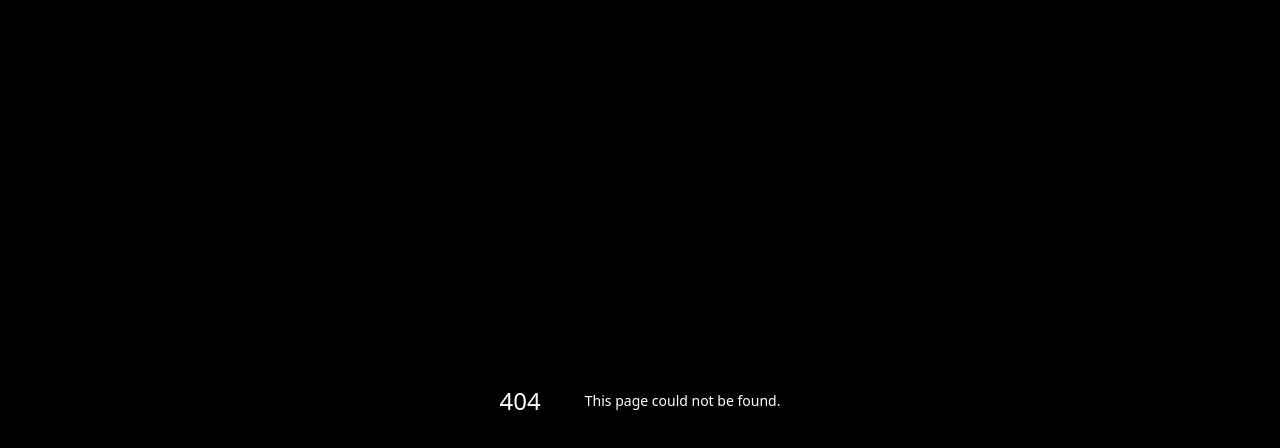
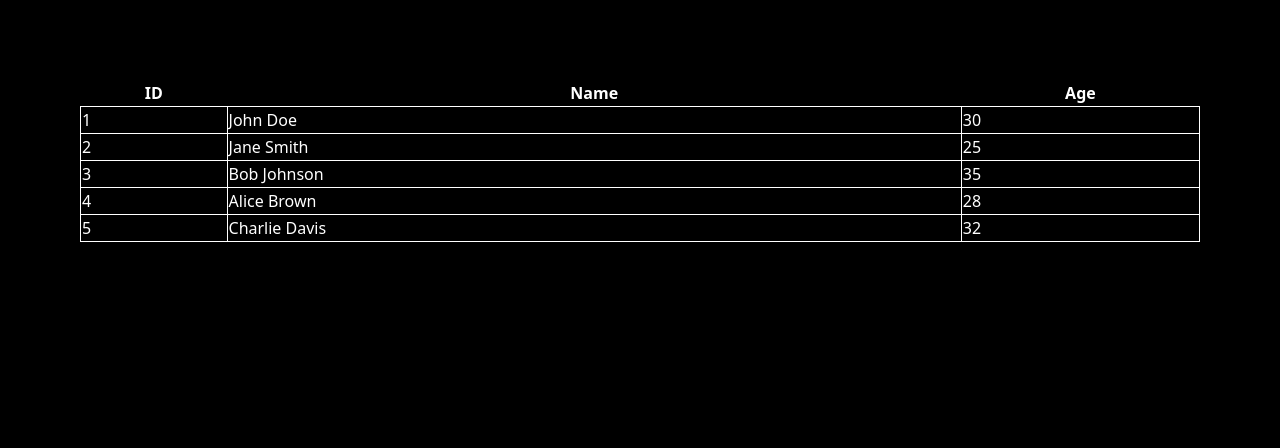
Before and after one commit to DatNg267/animation-collection, a Next.js app: page /selectable-and-drag in a window 1280 px wide. Before the commit this address had no page. Shown: the top 448 px of the page. Built offline with nearby package versions, Linux system fonts and the light colour scheme.

Commit message:
chore: Update framer-motion dependency to version 10.18.0

```diff
--- a/package.json
+++ b/package.json
@@ -9,7 +9,7 @@
     "lint": "next lint"
   },
   "dependencies": {
-    "framer-motion": "^10.14.0",
+    "framer-motion": "10.18.0",
     "gsap": "^3.12.5",
     "next": "14.2.3",
     "react": "^18",
--- /dev/null
+++ b/src/app/selectable-and-drag/page.tsx
@@ -0,0 +1,14 @@
+"use client";
+import React from "react";
+import Table from "./table";
+
+type Props = {};
+
+const Page = (props: Props) => {
+  return (
+    <div className="h-full w-full">
+      <Table></Table>
+    </div>
+  );
+};
+export default Page;
--- /dev/null
+++ b/src/app/selectable-and-drag/table.tsx
@@ -0,0 +1,284 @@
+"use client";
+/* eslint-disable react-hooks/rules-of-hooks */
+import { randomInt } from "crypto";
+import { AnimatePresence, m, motion } from "framer-motion";
+import React, {
+  useCallback,
+  useEffect,
+  useLayoutEffect,
+  useRef,
+  useState,
+} from "react";
+
+interface Item {
+  id: number;
+  name: string;
+  age: number;
+}
+
+const data: Item[] = [
+  { id: 1, name: "John Doe", age: 30 },
+  { id: 2, name: "Jane Smith", age: 25 },
+  { id: 3, name: "Bob Johnson", age: 35 },
+  { id: 4, name: "Alice Brown", age: 28 },
+  { id: 5, name: "Charlie Davis", age: 32 },
+];
+
+const Table: React.FC = () => {
+  const [items, setItems] = useState<Item[]>(data);
+  const [selectedItems, setSelectedItems] = useState<number[]>([]);
+  const [isSelecting, setIsSelecting] = useState(false);
+  const [isDragging, setIsDragging] = useState(false);
+  const [startDraggingPoint, setStartDraggingPoint] = useState({ x: 0, y: 0 });
+  const [mousePosition, setMousePosition] = useState({ x: 0, y: 0 });
+
+  const updateMousePosition = (e: MouseEvent) => {
+    setMousePosition({ x: e.clientX, y: e.clientY });
+  };
+
+  useEffect(() => {
+    // window.addEventListener("dragover", updateMousePosition);
+    window.addEventListener("mouseup", () => {
+      setIsDragging(false);
+    });
+    // return () => window.removeEventListener("dragover", updateMousePosition);
+  }, []);
+
+  const [startPoint, setStartPoint] = useState({ x: 0, y: 0 });
+  const [endPoint, setEndPoint] = useState({ x: 0, y: 0 });
+  const tableRef = useRef<HTMLDivElement>(null);
+
+  const handleMouseDown = useCallback(
+    (e: React.MouseEvent) => {
+      console.log({
+        x: e.clientX,
+        y: e.clientY,
+      });
+      setStartDraggingPoint({ x: e.clientX, y: e.clientY });
+      if (e.target instanceof HTMLTableCellElement) {
+        const targetId = e.target.id;
+        if (targetId.startsWith("td-item-name-")) {
+          setIsSelecting(false);
+          const itemId = parseInt(targetId.replace("td-item-name-", ""), 10);
+
+          const newSelectedItems = selectedItems.includes(itemId)
+            ? [...selectedItems]
+            : [...selectedItems, itemId];
+
+          setSelectedItems(newSelectedItems);
+
+          return;
+        } else {
+          setIsSelecting(true);
+          setStartPoint({ x: e.clientX, y: e.clientY });
+          setEndPoint({ x: e.clientX, y: e.clientY });
+        }
+      } else {
+        setIsSelecting(true);
+        setStartPoint({ x: e.clientX, y: e.clientY });
+        setEndPoint({ x: e.clientX, y: e.clientY });
+      }
+    },
+    [selectedItems]
+  );
+
+  const handleMouseMove = useCallback(
+    (e: React.MouseEvent) => {
+      if (isSelecting) {
+        setEndPoint({ x: e.clientX, y: e.clientY });
+      }
+    },
+    [isSelecting]
+  );
+
+  const handleMouseUp = useCallback(() => {
+    setIsSelecting(false);
+    setIsDragging(false);
+  }, []);
+
+  useEffect(() => {
+    if (!isSelecting) return;
+    const selectionRect = {
+      left: Math.min(startPoint.x, endPoint.x),
+      top: Math.min(startPoint.y, endPoint.y),
+      right: Math.max(startPoint.x, endPoint.x),
+      bottom: Math.max(startPoint.y, endPoint.y),
+    };
+
+    const newSelectedItems = items
+      .filter((item) => {
+        const element = document.getElementById(`item-${item.id}`);
+        if (!element || !tableRef.current) return false;
+
+        const rect = element.getBoundingClientRect();
+        const tableRect = tableRef.current.getBoundingClientRect();
+
+        return (
+          rect.left < selectionRect.right &&
+          rect.right > selectionRect.left &&
+          rect.top < selectionRect.bottom &&
+          rect.bottom > selectionRect.top &&
+          rect.top >= tableRect.top &&
+          rect.bottom <= tableRect.bottom
+        );
+      })
+      .map((item) => item.id);
+
+    setSelectedItems(newSelectedItems);
+  }, [isSelecting, startPoint, endPoint, items]);
+
+  const handleDragStart = useCallback(
+    (e: React.DragEvent, itemId: number) => {
+      e.dataTransfer.setData("text/plain", selectedItems.toString());
+      setStartDraggingPoint({ x: e.clientX, y: e.clientY });
+      setIsDragging(true);
+      if (isSelecting) {
+        setIsSelecting(false);
+      }
+    },
+    [isSelecting, selectedItems]
+  );
+
+  const handleDragOver = useCallback((e: React.DragEvent) => {
+    setMousePosition({ x: e.clientX, y: e.clientY });
+    e.preventDefault();
+  }, []);
+
+  const handleDrop = useCallback(
+    (e: React.DragEvent, targetId: number) => {
+      e.preventDefault();
+      setIsDragging(false);
+      const draggedId = parseInt(e.dataTransfer.getData("text/plain"), 10);
+      const draggedIndex = items.findIndex((item) => item.id === draggedId);
+      const targetIndex = items.findIndex((item) => item.id === targetId);
+
+      if (draggedIndex === targetIndex) return;
+
+      const newItems = [...items];
+      const [reorderedItem] = newItems.splice(draggedIndex, 1);
+      newItems.splice(targetIndex, 0, reorderedItem);
+
+      setItems(newItems);
+
+      setSelectedItems([]);
+    },
+    [items]
+  );
+
+  return (
+    <div
+      ref={tableRef}
+      onMouseDown={handleMouseDown}
+      onMouseMove={handleMouseMove}
+      onMouseUp={handleMouseUp}
+      onDrop={() => {
+        console.log("drop");
+        setIsDragging(false);
+      }}
+      onDragOver={handleDragOver}
+      className="h-full p-20"
+      style={{ userSelect: "none" }}
+    >
+      <table style={{ width: "100%", borderCollapse: "collapse" }}>
+        <thead>
+          <tr>
+            <th>ID</th>
+            <th>Name</th>
+            <th>Age</th>
+          </tr>
+        </thead>
+        <tbody>
+          {items.map((item, index) => {
+            const [initial, setInitial] = useState({ x: 0, y: 0 });
+            const isSelecting = selectedItems.includes(item.id);
+            useLayoutEffect(() => {
+              if (!isSelecting) return;
+              const element = document.getElementById(`item-${item.id}`)!;
+              console.log({
+                x: element?.getBoundingClientRect().x,
+                y: element?.getBoundingClientRect().y,
+              });
+              setInitial({
+                x: element?.getBoundingClientRect().x,
+                y: element?.getBoundingClientRect().y,
+              });
+            }, [isSelecting, item.id]);
+
+            return (
+              <tr
+                key={item.id}
+                onDragOver={handleDragOver}
+                id={`item-${item.id}`}
+                style={{
+                  backgroundColor: selectedItems.includes(item.id)
+                    ? "green"
+                    : "transparent",
+                  cursor: "move",
+                }}
+              >
+                <td className=" border border-white">{item.id}</td>
+                <td
+                  onDrop={(e) => handleDrop(e, item.id)}
+                  draggable
+                  onDragStart={(e) => handleDragStart(e, item.id)}
+                  id={`td-item-name-${item.id}`}
+                  className=" border border-white"
+                >
+                  {item.name}
+                </td>
+                <td className=" border border-white">{item.age}</td>
+                <AnimatePresence>
+                  {isDragging && selectedItems.includes(item.id) && (
+                    <motion.td
+                      layout
+                      layoutId={item.id.toString()}
+                      key={item.id}
+                      initial={{
+                        width: "100%",
+                        left: initial.x,
+                        top: initial.y,
+                      }}
+                      animate={{
+                        width: 100,
+                        left: mousePosition.x,
+                        top: mousePosition.y,
+                      }}
+                      exit={{ width: "100%", left: initial.x, top: initial.y }}
+                      transition={{ duration: 0.2 }}
+                      style={{
+                        backgroundColor: "red",
+                        opacity: 0.2,
+                        zIndex: 100,
+                        pointerEvents: "none",
+                      }}
+                      className={"h-[27px] fixed  bg-red-500 opacity-50"}
+                    >
+                      {item.name}
+                    </motion.td>
+                  )}
+                </AnimatePresence>
+              </tr>
+            );
+          })}
+        </tbody>
+      </table>
+
+      {isSelecting && (
+        <div
+          style={{
+            position: "absolute",
+            border: "1px solid blue",
+            backgroundColor: "rgba(0, 0, 255, 0.1)",
+            left: Math.min(startPoint.x, endPoint.x),
+            top: Math.min(startPoint.y, endPoint.y),
+            width: Math.abs(endPoint.x - startPoint.x),
+            height: Math.abs(endPoint.y - startPoint.y),
+            pointerEvents: "none",
+          }}
+        />
+      )}
+    </div>
+  );
+};
+
+export default Table;
```
Also changed, not shown: 1 other file (tests, documents, lock files or other folders).
